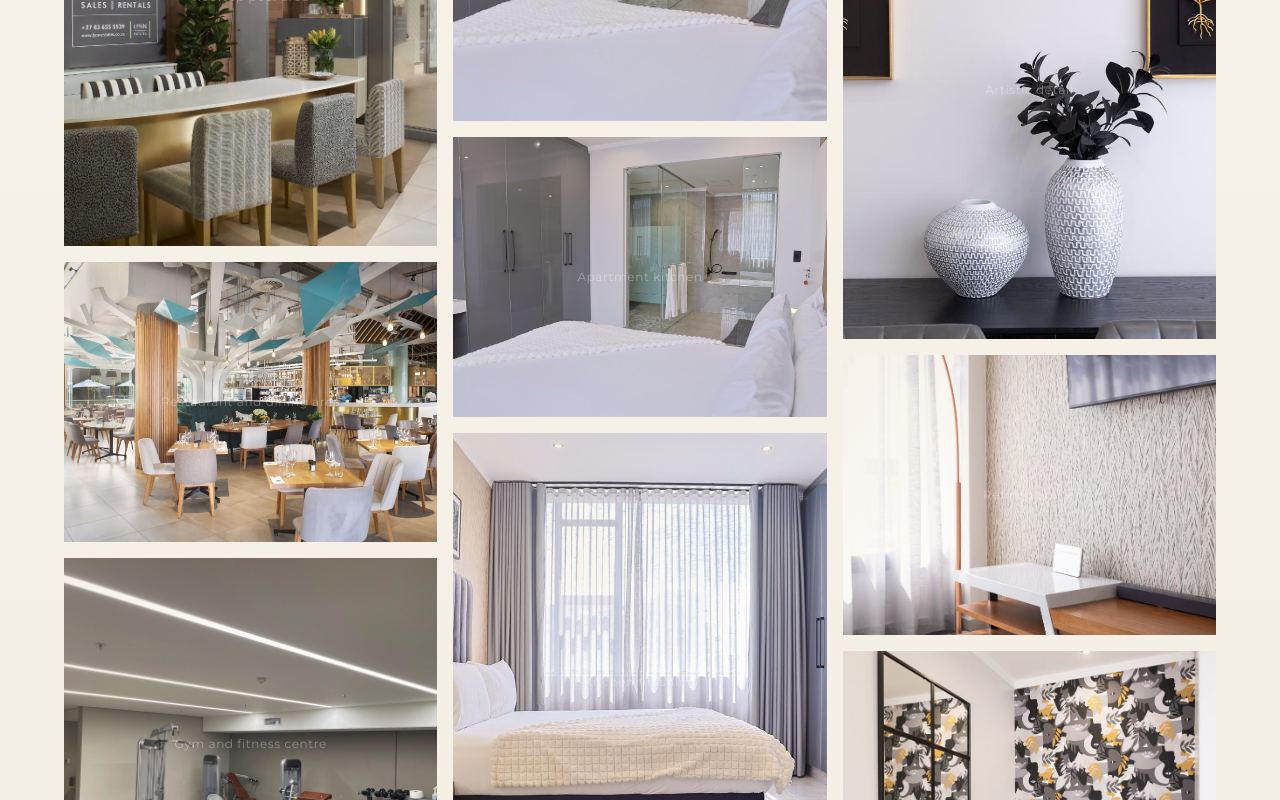
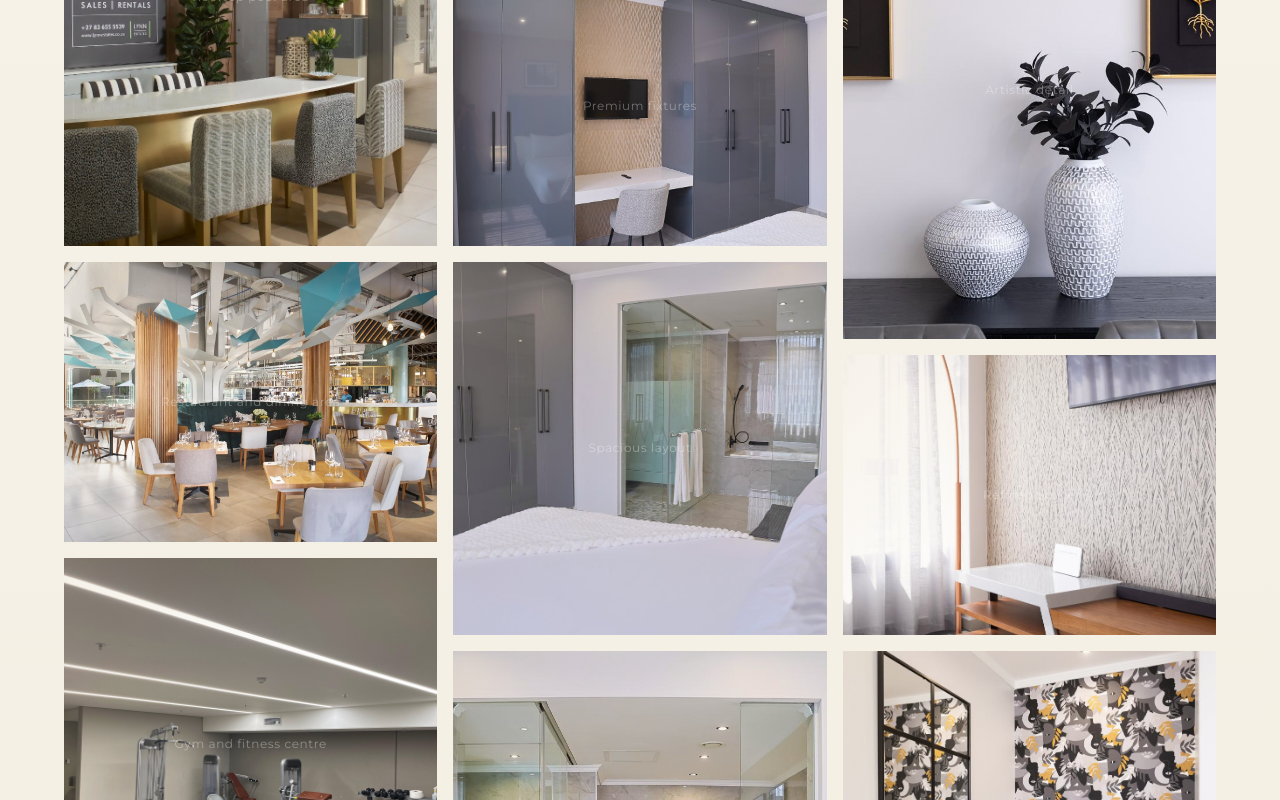
Before and after one commit to osamacreative01-max/URBAN-STAYS, a Next.js app: page /gallery in a window 1280 px wide. Shown: the part 1140-1940 px from the top of the page. Built offline with nearby package versions, Linux system fonts and the light colour scheme.

Commit message:
Remove IMG-20260618-WA0016 and WA0016 (1) from gallery

```diff
--- a/app/gallery/page.tsx
+++ b/app/gallery/page.tsx
@@ -22,9 +22,7 @@ const galleryItems = [
   { id: 14, category: "Interiors",          src: "/images/gallery/IMG-20260618-WA0013 (1).jpg",  alt: "Luxury finishing",              aspectClass: "aspect-[3/4]" },
   { id: 15, category: "Interiors",          src: "/images/gallery/IMG-20260618-WA0014 (1).jpg",  alt: "Premium fixtures",              aspectClass: "aspect-[4/3]" },
   { id: 16, category: "Interiors",          src: "/images/gallery/IMG-20260618-WA0015 (1).jpg",  alt: "Spacious layout",              aspectClass: "aspect-square" },
-  { id: 17, category: "Apartments",         src: "/images/gallery/IMG-20260618-WA0016.jpg",  alt: "Apartment kitchen",                aspectClass: "aspect-[4/3]" },
-  { id: 18, category: "Interiors",          src: "/images/gallery/IMG-20260618-WA0016 (1).jpg",  alt: "Kitchen finishing",             aspectClass: "aspect-[3/4]" },
-  { id: 19, category: "Apartments",         src: "/images/gallery/IMG-20260618-WA0018.jpg",  alt: "Apartment view",                   aspectClass: "aspect-[3/4]" },
+  { id: 17, category: "Apartments",         src: "/images/gallery/IMG-20260618-WA0018.jpg",  alt: "Apartment view",                   aspectClass: "aspect-[3/4]" },
   { id: 20, category: "Interiors",          src: "/images/gallery/IMG-20260618-WA0018 (1).jpg",  alt: "Interior detail",              aspectClass: "aspect-[4/3]" },
   { id: 21, category: "Interiors",          src: "/images/gallery/IMG-20260618-WA0019 (1).jpg",  alt: "Designer space",              aspectClass: "aspect-[3/4]" },
   { id: 22, category: "Interiors",          src: "/images/gallery/IMG-20260618-WA0020 (1).jpg",  alt: "Ambient lighting",             aspectClass: "aspect-[4/3]" },
```
Also changed, not shown: public/images/gallery/IMG-20260618-WA0016 (1).jpg (deleted), public/images/gallery/IMG-20260618-WA0016.jpg (deleted).
